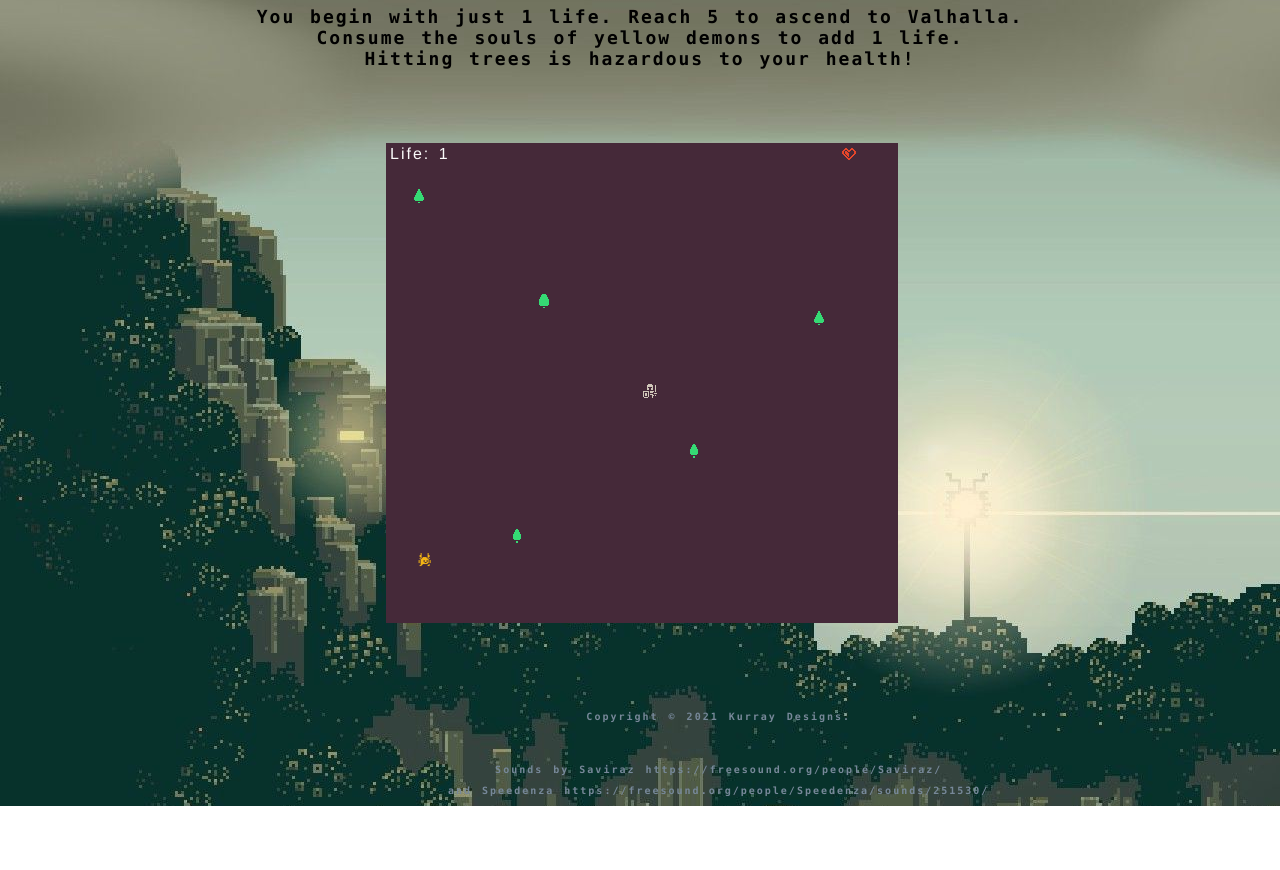
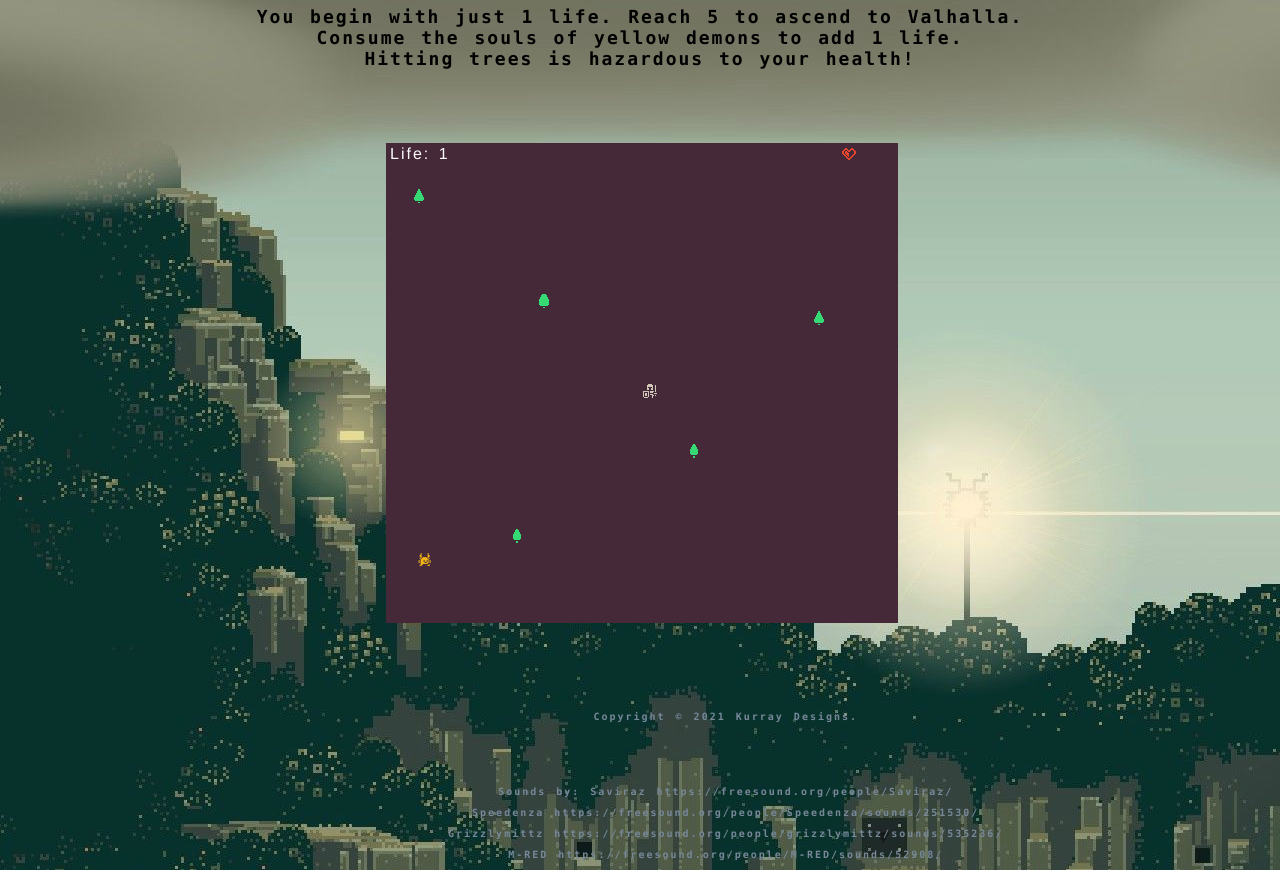
Before and after one commit to MrPork1/tmawesome---Canvas-Game, a plain HTML site: page index.html in a window 1280 px wide. Shown: the part 99-969 px from the top of the page. Before the commit the page ends 905 px from the top, so only its background shows below. Drawn offline with Linux system fonts and the light colour scheme.

Commit message:
music credits added

```diff
--- a/index.html
+++ b/index.html
@@ -12,9 +12,11 @@
          Hitting trees is hazardous to your health!</h2>
     <script src="index.js"></script>
     <div class= "credits">
-        <p>Copyright © 2021 Kurray Designs. </p><br/><br/>
-    <p>Sounds by Saviraz https://freesound.org/people/Saviraz/ <br/></p>
-    <p>and Speedenza https://freesound.org/people/Speedenza/sounds/251530/ </p>
+        <p>Copyright © 2021 Kurray Designs. </p><br/><br/><br/><br/>
+    <p>Sounds by: Saviraz https://freesound.org/people/Saviraz/ <br/></p>
+    <p>Speedenza https://freesound.org/people/Speedenza/sounds/251530/ </p>
+    <p>Grizzlymittz https://freesound.org/people/grizzlymittz/sounds/535236/</p>
+    <p>M-RED https://freesound.org/people/M-RED/sounds/52908/</p>
     </div>
 </body>
 </html>
```
